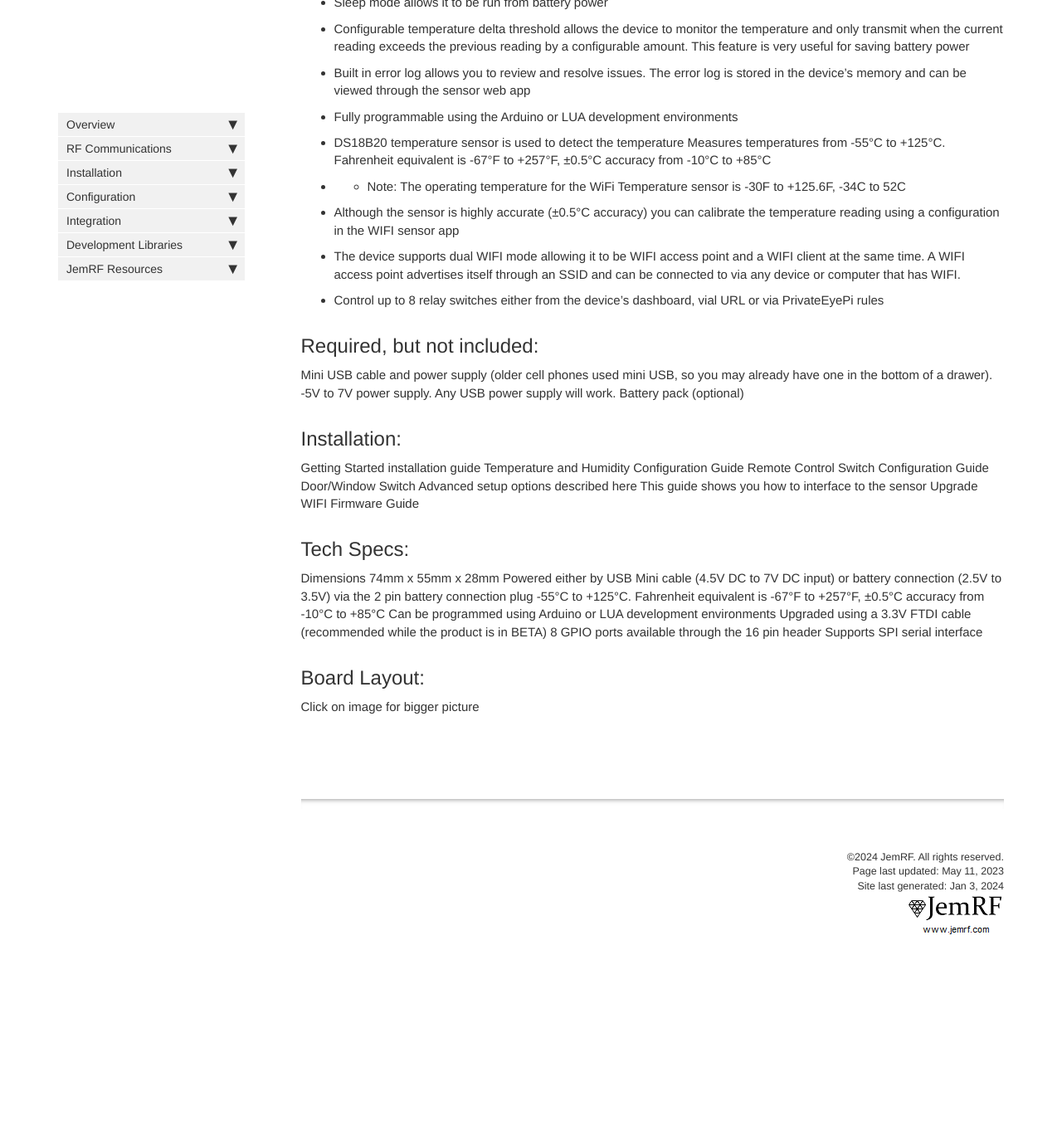
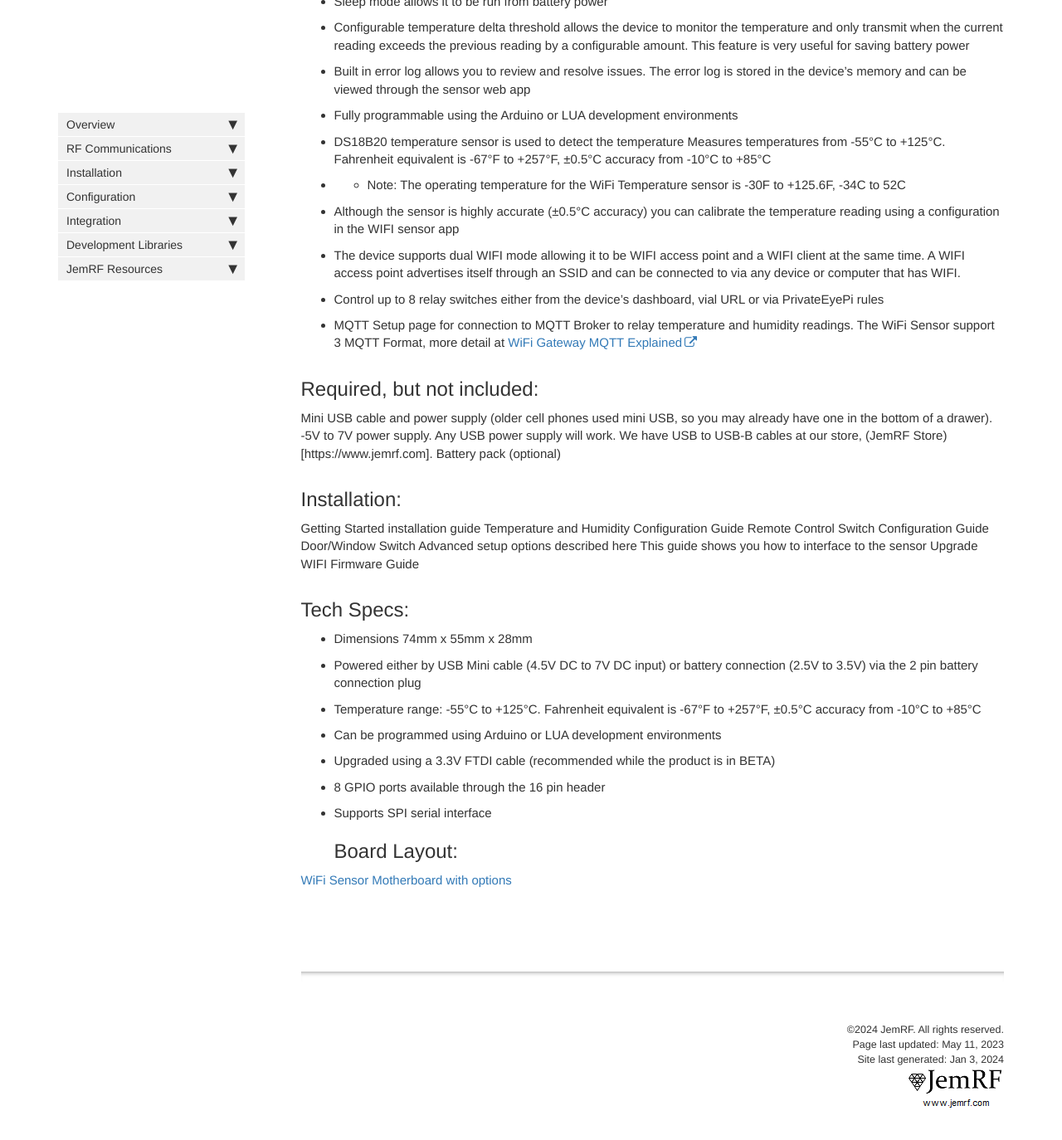
Before and after one commit to JemRF/RF-Documentation, a Jekyll site: the page built from pages/mydoc/wifi_iot.md, in a window 1280 px wide and 1400 px high, scrolled down 940 px. Shown: the top 1374 px of the window at 83% size. Built offline with Jekyll 4.4.1, drawn with Linux system fonts in a browser that asks for light colours; comment, search, counter and statistics services are not loaded; before the commit the page ends 2131 px from its top, so only the background shows below that; some of the changed text lies outside the part shown.

Commit message:
Baseline update Gateway pages

```diff
--- a/pages/mydoc/wifi_iot.md
+++ b/pages/mydoc/wifi_iot.md
@@ -12,7 +12,7 @@ folder: mydoc
 ## Internet Of Things (IOT) WIFI Sensor
 This versatile device allows you to connect sensors quickly and inexpensively to the internet. It comes with software that enables you to sense temperature and humidity as well as control relay so you can switch things on/off at the touch of a button from your device or computer.
 
-It connects to your WIFI access point so you can  send temperature readings to PrivateEyePi, or another monitoring application. It is fully assembled and requires no soldering. Connect it to power and it will advertise itself as a wireless access point. Configure it through a web browser using its easy to use config application. Once configured it will connect to your WIFI network which will give it access to the internet and the PrivateEyePi server.
+It connects to your WIFI access point so you can  send temperature readings to [PrivateEyePi](https://PrivateEyePi.com), [monitor.jemrf.com](https://monitor.jemrf.com), or another monitoring application. As well as MQTT Support for forward readings to an MQTT broker. It is fully assembled and requires no soldering. Connect it to power and it will advertise itself as a wireless access point. Configure it through a web browser using its easy to use config application. Once configured it will connect to your WIFI network which will give it access to the internet and the PrivateEyePi server.
 
 ## Features:
 
@@ -29,11 +29,12 @@ It connects to your WIFI access point so you can  send temperature readings to P
 - Although the sensor is highly accurate (±0.5°C accuracy) you can calibrate the temperature reading using a configuration in the WIFI sensor app
 - The device supports dual WIFI mode allowing it to be WIFI access point and a WIFI client at the same time. A WIFI access point advertises itself through an SSID and can be connected to via any device or computer that has WIFI.
 - Control up to 8 relay switches either from the device's dashboard, vial URL or via PrivateEyePi rules
+- MQTT Setup page for connection to MQTT Broker to relay temperature and humidity readings. The WiFi Sensor support 3 MQTT Format, more detail at [WiFi Gateway MQTT Explained](https://documents.jemrf.com/gatewaymqtt.html)
 
 ## Required, but not included:
 
 Mini USB cable and power supply (older cell phones used mini USB, so you may already have one in the bottom of a drawer). -5V to 7V power supply. Any USB power supply will work.
-Battery pack (optional)
+We have USB to USB-B cables at our store, (JemRF Store)[https://www.jemrf.com]. Battery pack (optional)
 
 ## Installation:
 
@@ -47,13 +48,13 @@ Upgrade WIFI Firmware Guide
 
 ## Tech Specs:
 
-Dimensions 74mm x 55mm x 28mm
-Powered either by USB Mini cable (4.5V DC to 7V DC input) or battery connection (2.5V to 3.5V) via the 2 pin battery connection plug
--55°C to +125°C. Fahrenheit equivalent is -67°F to +257°F, ±0.5°C accuracy from -10°C to +85°C
-Can be programmed using Arduino or LUA development environments
-Upgraded using a 3.3V FTDI cable (recommended while the product is in BETA)
-8 GPIO ports available through the 16 pin header
-Supports SPI serial interface
+* Dimensions 74mm x 55mm x 28mm
+* Powered either by USB Mini cable (4.5V DC to 7V DC input) or battery connection (2.5V to 3.5V) via the 2 pin battery connection plug
+* Temperature range: -55°C to +125°C. Fahrenheit equivalent is -67°F to +257°F, ±0.5°C accuracy from -10°C to +85°C
+* Can be programmed using Arduino or LUA development environments
+* Upgraded using a 3.3V FTDI cable (recommended while the product is in BETA)
+* 8 GPIO ports available through the 16 pin header
+* Supports SPI serial interface
 ## Board Layout:
 
-Click on image for bigger picture
+[WiFi Sensor Motherboard with options](wifi-sensor-PCB Board.png)
```
Also changed, not shown: other parts of pages/mydoc/wifi_iot.md (+1 -1 lines), pages/mydoc/wifi-rf-relay.md (+24 -26 lines), images/wifi-sensor-PCB Board.png (added).
